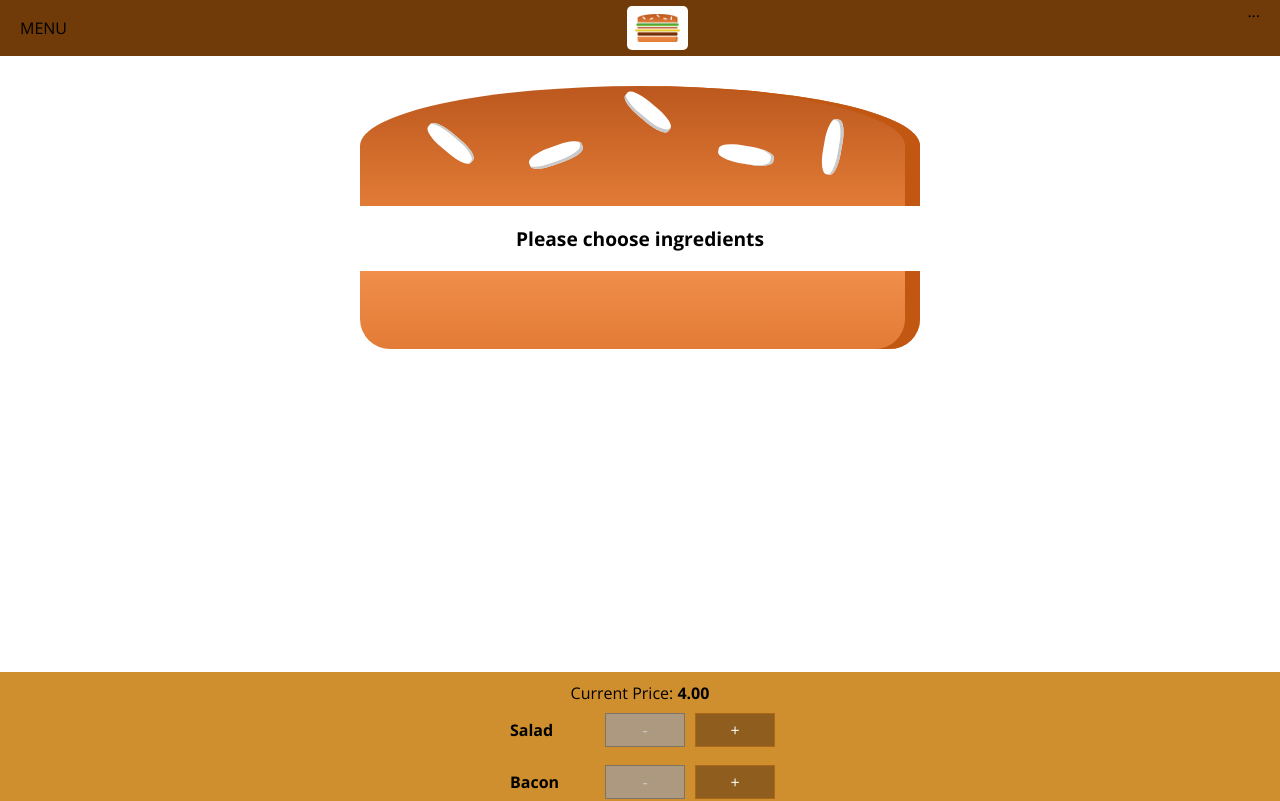
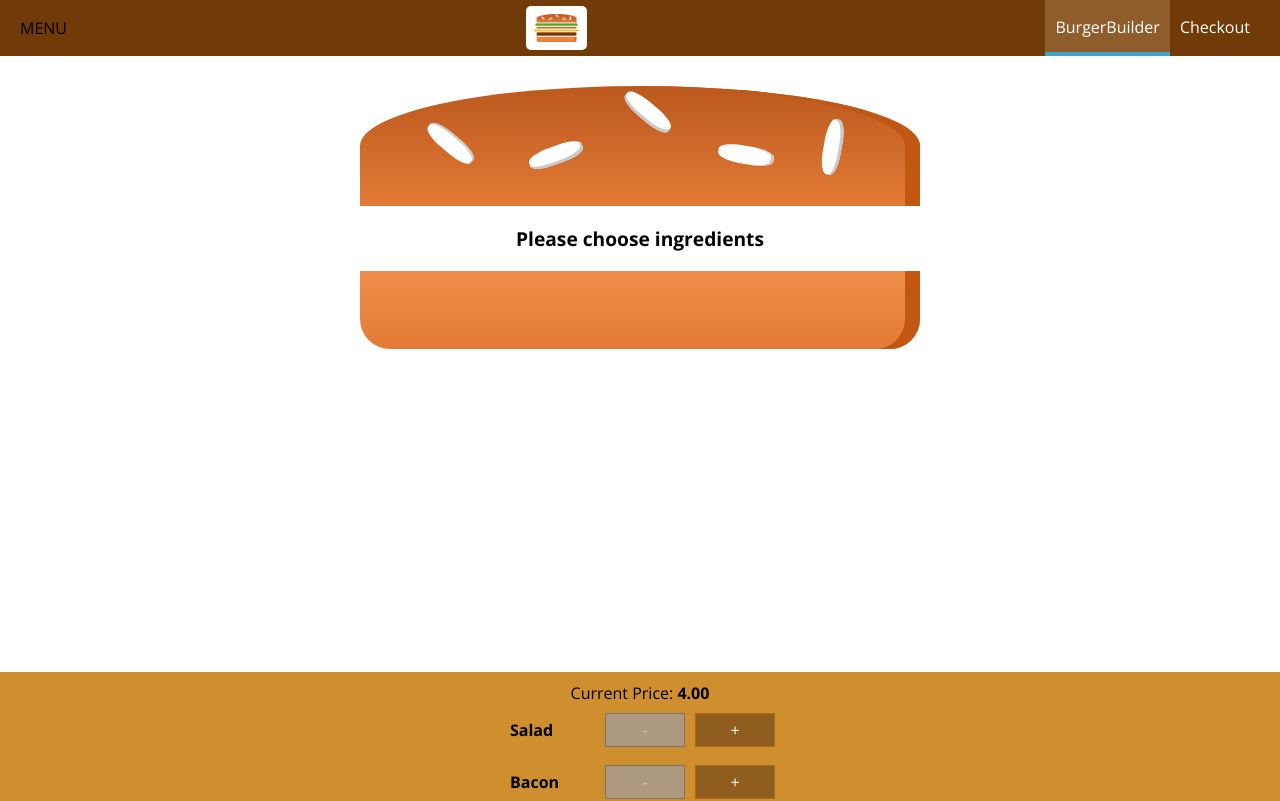
Before and after one commit to Jarkkohei/React-Complete-Guide, a React app: page / in a window 1280 px wide. Shown: the top 801 px of the page. Built offline with nearby package versions, Linux system fonts and the light colour scheme.

Commit message:
Added the "NavigationItems" (plural)- and "NavigationItem" (single)-components and .css-files for them. Also implemented them in the "Toolbar"-component. [129]

```diff
--- /dev/null
+++ b/src/components/Navigation/NavigationItems/NavigationItem/NavigationItem.css
@@ -0,0 +1,25 @@
+.NavigationItem {
+    margin: 0;
+    box-sizing: border-box;
+    display: flex;
+    height: 100%;
+    align-items: center;
+}
+
+.NavigationItem a {
+    color: white;
+    text-decoration: none;
+    height: 100%;
+    padding: 16px 10px;
+    border-bottom: 4px solid transparent;
+    box-sizing: border-box;
+    display: block;
+}
+
+.NavigationItem a:hover,
+.NavigationItem a:active,
+.NavigationItem a.active  {
+    background-color: #8F5C2C;
+    border-bottom: 4px solid #40A4c8;
+    color: white;
+}
--- /dev/null
+++ b/src/components/Navigation/NavigationItems/NavigationItem/NavigationItem.js
@@ -0,0 +1,15 @@
+import React from 'react';
+
+import classes from './NavigationItem.css';
+
+const navigationItem = (props) => (
+    <li className={classes.NavigationItem}>
+        <a
+            href={props.link}
+            className={props.active ? classes.active : null}>
+            {props.children}
+        </a>
+    </li>
+);
+
+export default navigationItem;
--- /dev/null
+++ b/src/components/Navigation/NavigationItems/NavigationItems.css
@@ -0,0 +1,8 @@
+.NavigationItems {
+    margin: 0;
+    padding: 0;
+    list-style: none;
+    display: flex;
+    align-items: center;
+    height: 100%;
+}
--- /dev/null
+++ b/src/components/Navigation/NavigationItems/NavigationItems.js
@@ -0,0 +1,14 @@
+import React from 'react';
+
+import classes from './NavigationItems.css';
+import NavigationItem from './NavigationItem/NavigationItem';
+
+
+const navigationItems = () => (
+    <ul className={classes.NavigationItems}>
+        <NavigationItem link="/" active>BurgerBuilder</NavigationItem>
+        <NavigationItem link="/">Checkout</NavigationItem>
+    </ul>
+);
+
+export default navigationItems;
--- a/src/components/Navigation/Toolbar/Toolbar.js
+++ b/src/components/Navigation/Toolbar/Toolbar.js
@@ -2,13 +2,14 @@ import React from 'react';
 
 import classes from './Toolbar.css';
 import Logo from './../../Logo/Logo';
+import NavigationItems from './../NavigationItems/NavigationItems';
 
 const toolbar = (props) => (
     <header className={classes.Toolbar}>
         <div>MENU</div>
         <Logo />
         <nav>
-            ...
+            <NavigationItems />
         </nav>
     </header>
 );
```
